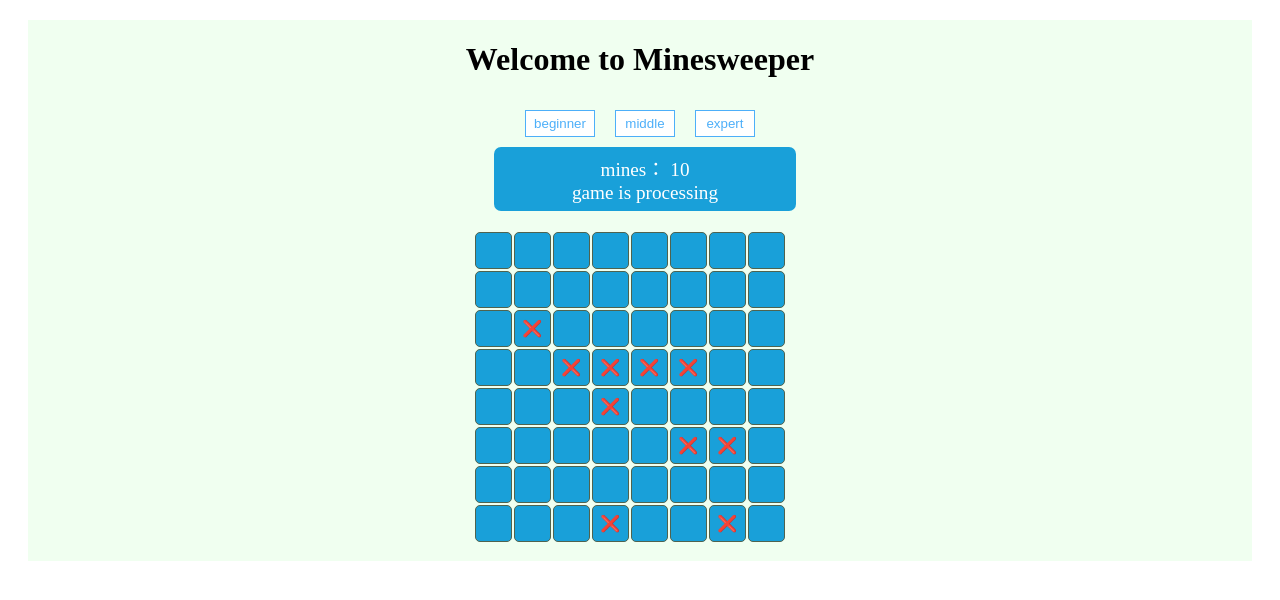
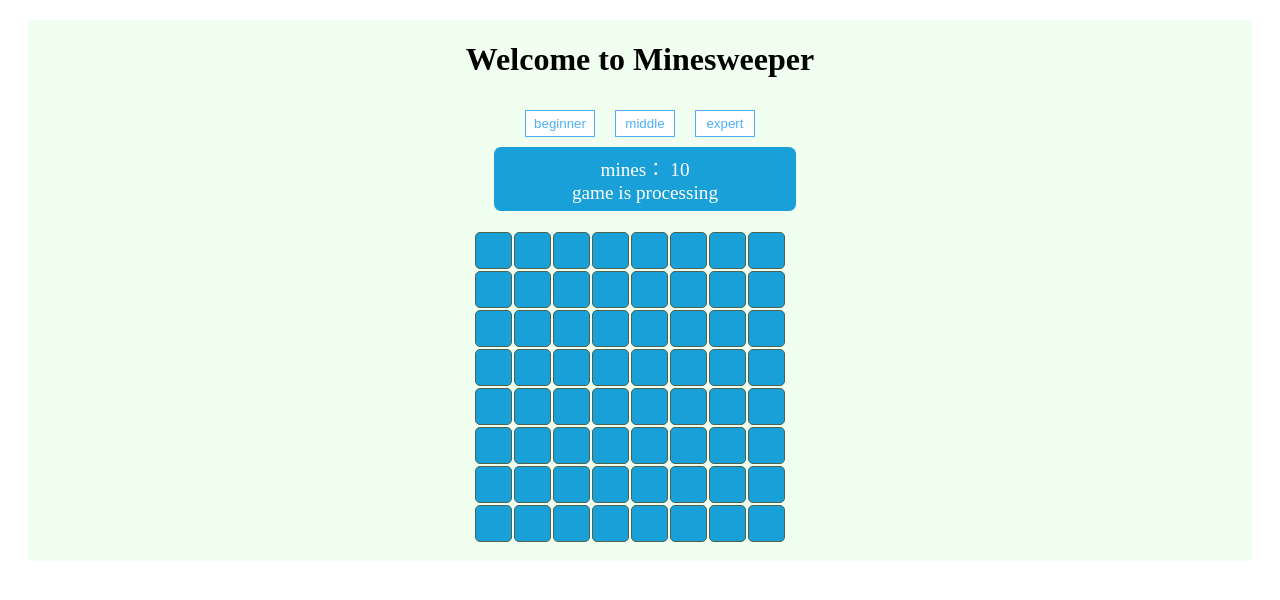
Before and after one commit to caohuijun2018/minsweeper, a React (Create React App) app in the folder minesweeper-game/: page / in a window 1280 px wide. Shown: the top 600 px of the page. Built offline with nearby package versions, Linux system fonts and the light colour scheme.

Commit message:
移除node_modules

```diff
--- a/minesweeper-game/src/component/Cell.js
+++ b/minesweeper-game/src/component/Cell.js
@@ -12,9 +12,6 @@ const Cell = ({ data, onClick, contextMenu }) => {
       if (data.isFlag) {
         console.log("flag");
         return "🚩";
-      }
-      if(data.isMine) {
-        return '❌'
       }
     } else {
       //点击之后，如果为地雷，则显示地雷。如果为空则显示空，如果有neighbour则显示数字
```
